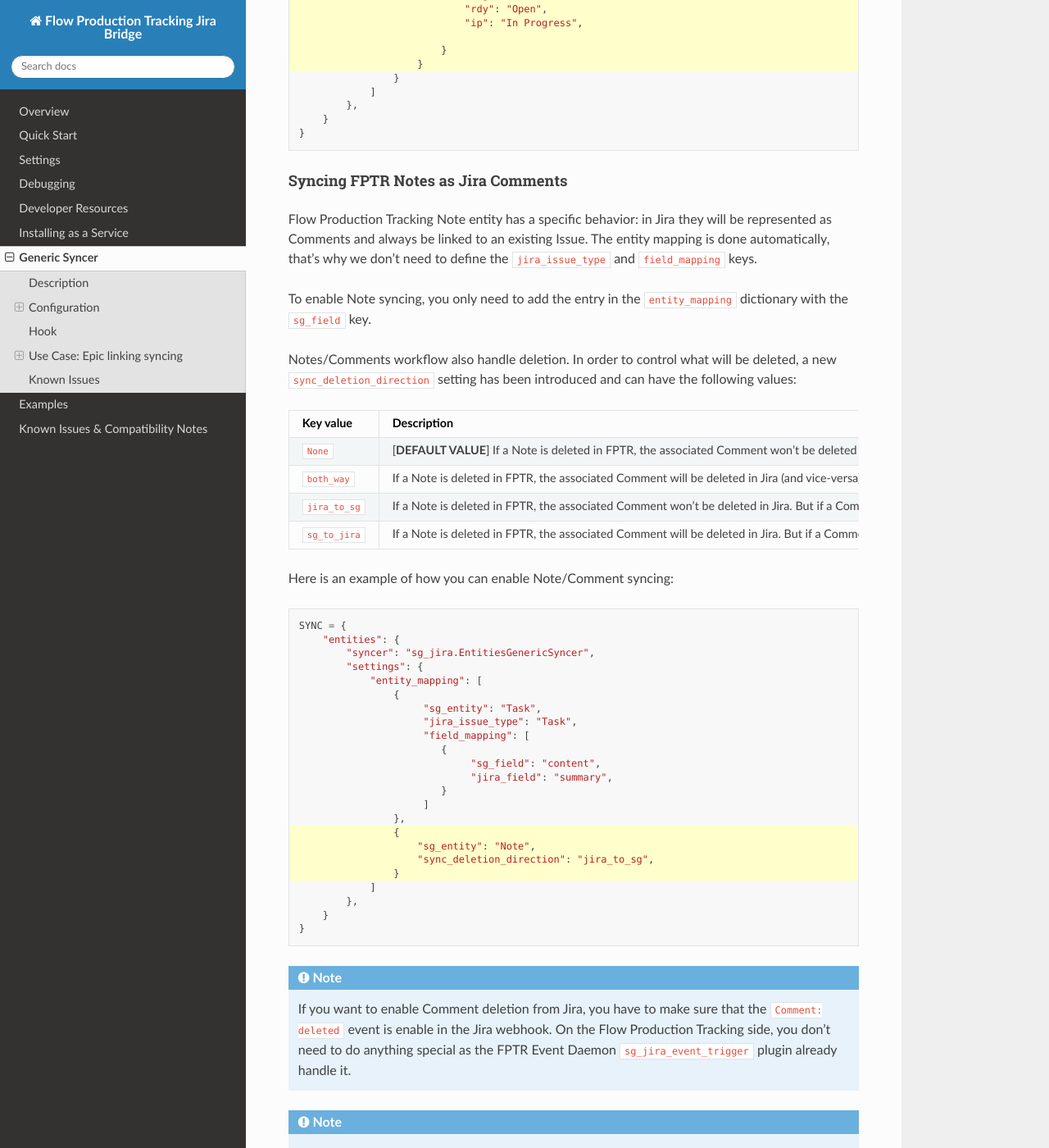
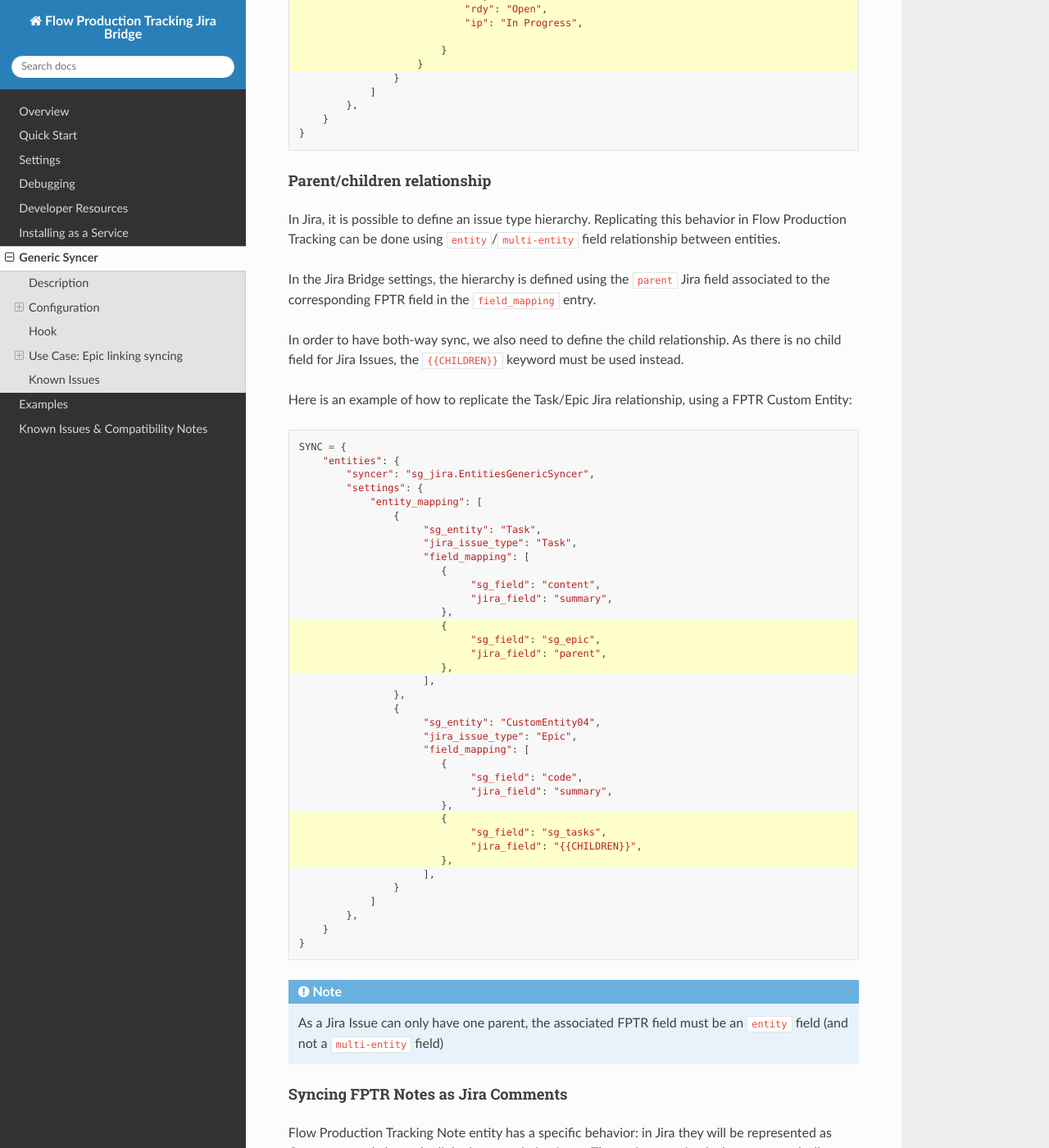
Before and after one commit to shotgunsoftware/sg-jira-bridge, a Sphinx documentation site: the page built from docs/generic_syncer.rst, in a window 1280 px wide and 1400 px high, scrolled down 4919 px. Shown: the whole window at 82% size. Built offline with Sphinx 7.4.7 and the Read the Docs theme 3.1.0, drawn with Linux system fonts in a browser that asks for light colours.

Commit message:
add parent/children section

```diff
--- a/docs/generic_syncer.rst
+++ b/docs/generic_syncer.rst
@@ -243,6 +243,62 @@
             },
         }
     }
+
+Parent/children relationship
+----------------------------
+
+In Jira, it is possible to define an issue type hierarchy.
+Replicating this behavior in Flow Production Tracking can be done using ``entity``/``multi-entity`` field relationship between entities.
+
+In the Jira Bridge settings, the hierarchy is defined using the ``parent`` Jira field associated to the corresponding FPTR field in the ``field_mapping`` entry.
+
+In order to have both-way sync, we also need to define the child relationship. As there is no child field for Jira Issues, the ``{{CHILDREN}}`` keyword must be used instead.
+
+Here is an example of how to replicate the Task/Epic Jira relationship, using a FPTR Custom Entity:
+
+.. code-block:: python
+    :emphasize-lines: 14,15,16,17,28,29,30,31
+
+    SYNC = {
+        "entities": {
+            "syncer": "sg_jira.EntitiesGenericSyncer",
+            "settings": {
+                "entity_mapping": [
+                    {
+                         "sg_entity": "Task",
+                         "jira_issue_type": "Task",
+                         "field_mapping": [
+                            {
+                                 "sg_field": "content",
+                                 "jira_field": "summary",
+                            },
+                            {
+                                 "sg_field": "sg_epic",
+                                 "jira_field": "parent",
+                            },
+                         ],
+                    },
+                    {
+                         "sg_entity": "CustomEntity04",
+                         "jira_issue_type": "Epic",
+                         "field_mapping": [
+                            {
+                                 "sg_field": "code",
+                                 "jira_field": "summary",
+                            },
+                            {
+                                 "sg_field": "sg_tasks",
+                                 "jira_field": "{{CHILDREN}}",
+                            },
+                         ],
+                    }
+                ]
+            },
+        }
+    }
+
+.. note::
+    As a Jira Issue can only have one parent, the associated FPTR field must be an ``entity`` field (and not a ``multi-entity`` field)
 
 Syncing FPTR Notes as Jira Comments
 -----------------------------------
```
